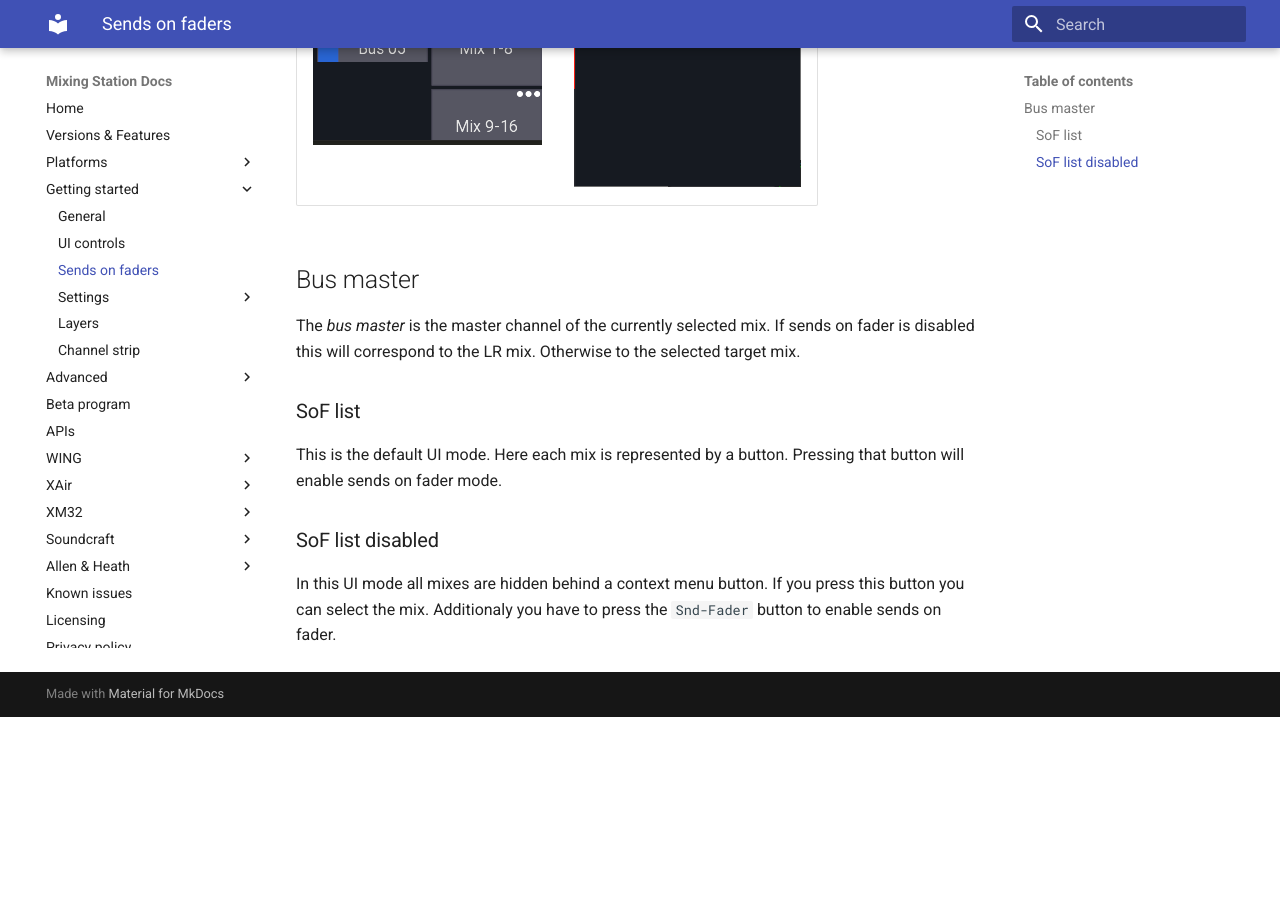
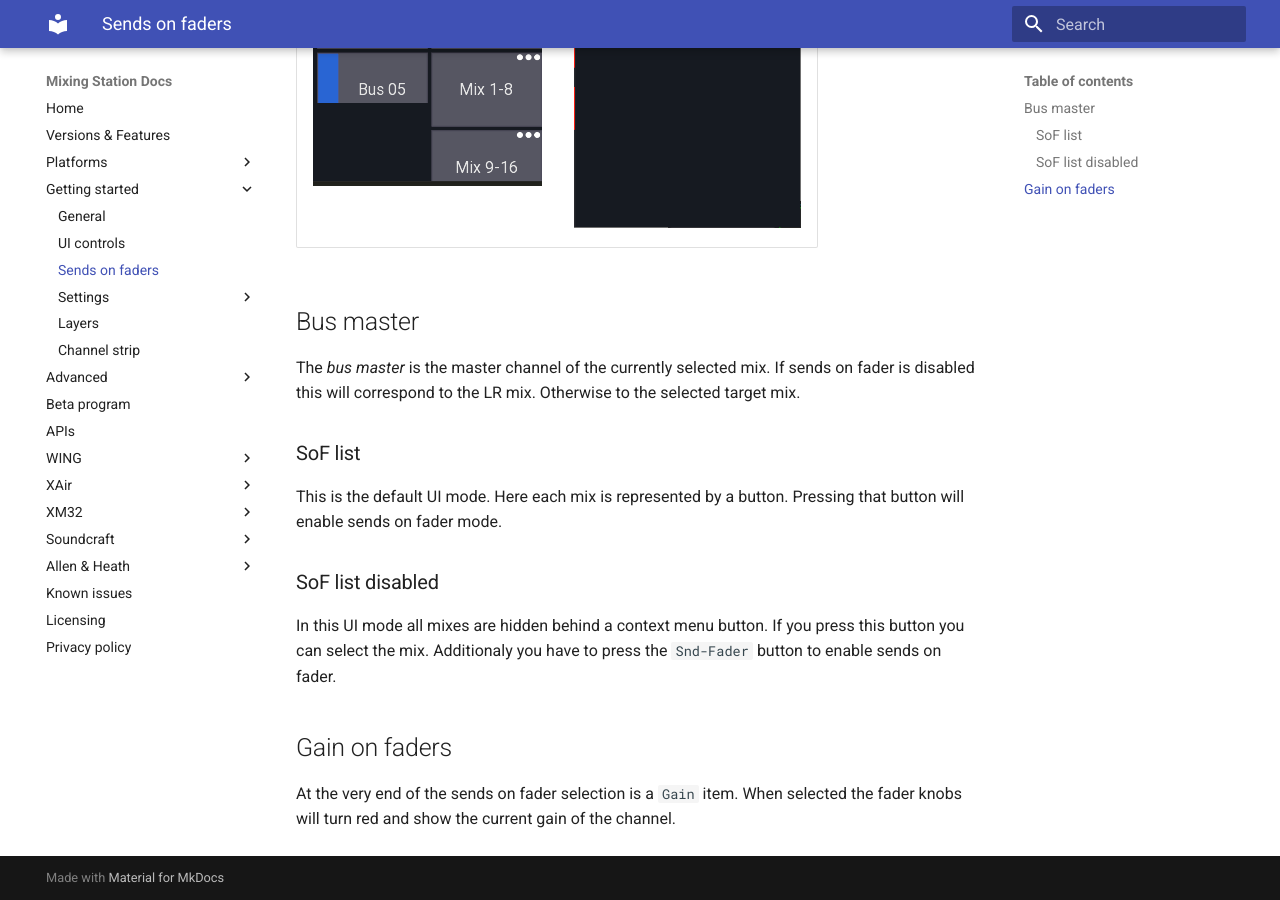
Before and after one commit to davidgiga1993/mixing-station-docs, an MkDocs documentation site: the page built from docs/sends-on-faders.md, in a window 1280 px wide and 900 px high, scrolled down 806 px. Built offline with MkDocs 1.6.1 and Material for MkDocs 9.7.7, drawn with Linux system fonts in a browser that asks for light colours; before the commit the page ends 1523 px from its top, so only the background shows below that; some of the changed text lies outside the part shown.

Commit message:
Add gain on faders

```diff
--- a/docs/sends-on-faders.md
+++ b/docs/sends-on-faders.md
@@ -1,6 +1,8 @@
 # Sends on faders
 Sends on faders allows you to quickly access all sends to a certain mix.
 When enabled all faders will show the level send to the selected bus instead of the LR mix.
+
+It is also possible to show the channel gains on the faders.
 
 There are two possible UI modes available:
 
@@ -22,3 +24,8 @@ Pressing that button will enable sends on fader mode.
 ### SoF list disabled
 In this UI mode all mixes are hidden behind a context menu button. If you press this button you can select the mix.
 Additionaly you have to press the `Snd-Fader` button to enable sends on fader.
+
+
+## Gain on faders
+At the very end of the sends on fader selection is a `Gain` item. When selected the fader knobs will turn red
+and show the current gain of the channel.
```
Also changed, not shown: docs/feature-list.md (+1 -0 lines).
